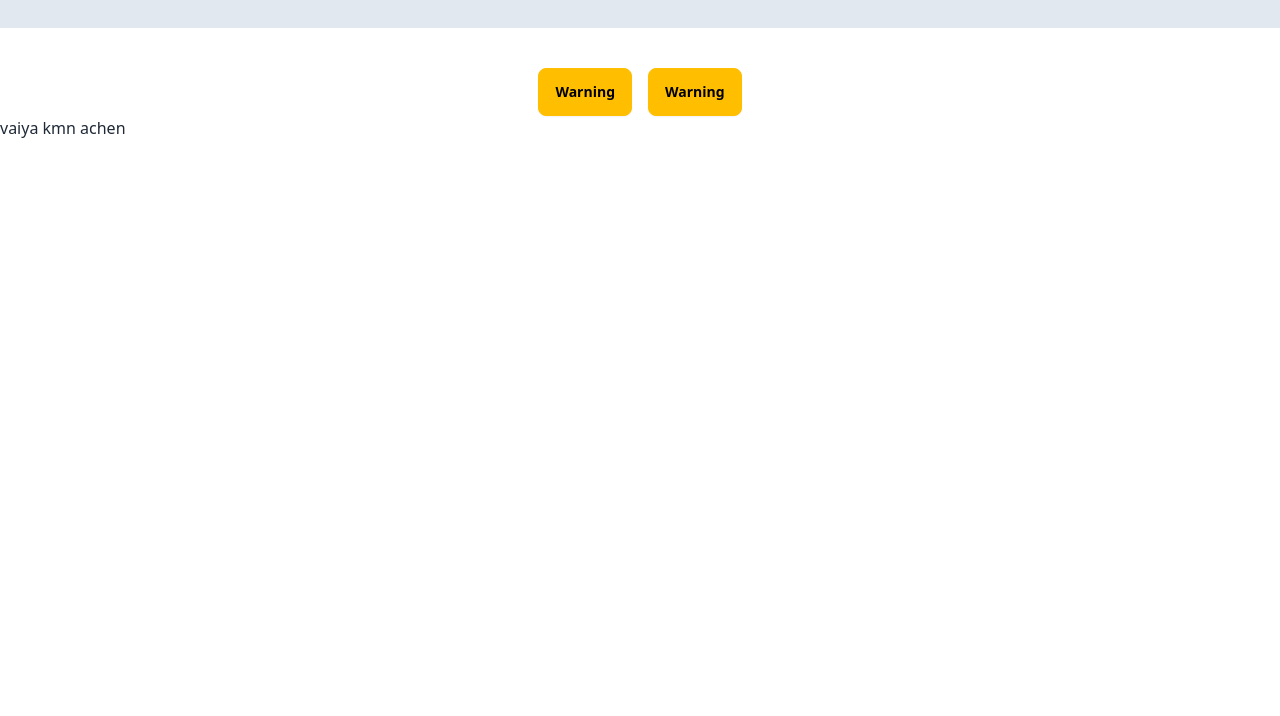
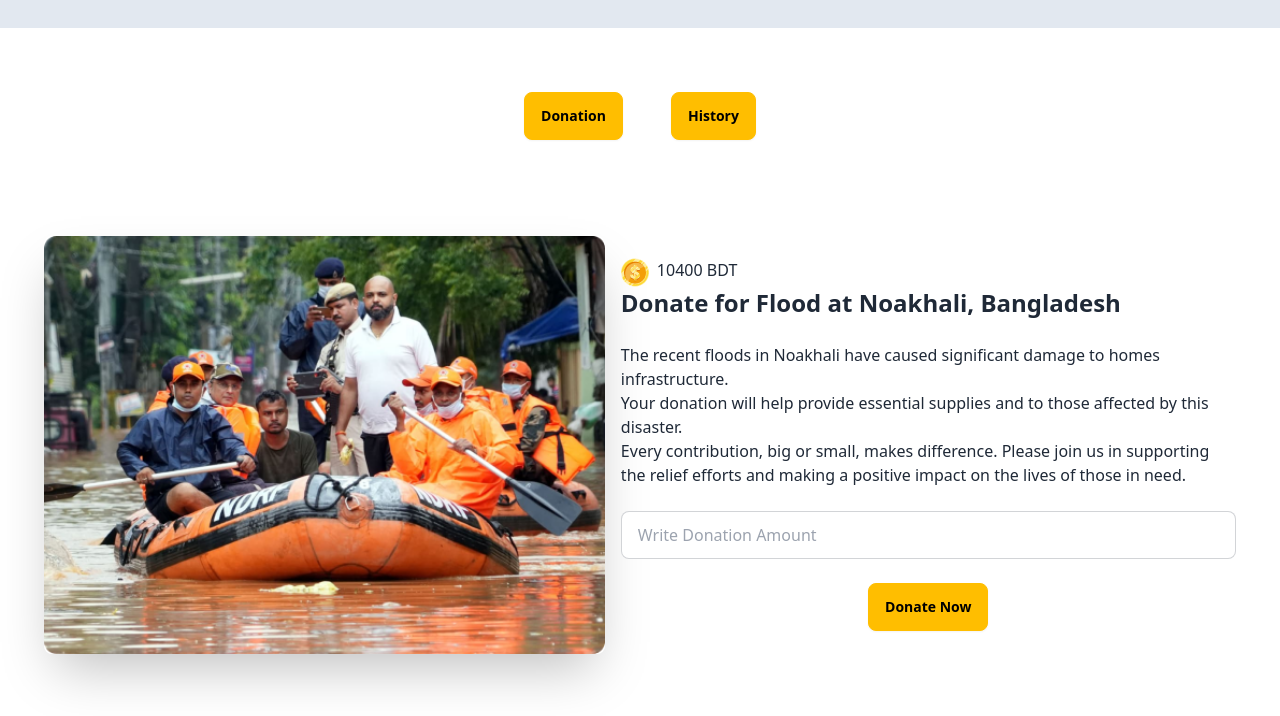
Before and after one commit to mehedi24124/assignment-5, a plain HTML site: page index.html in a window 1280 px wide. Shown: the part 84-800 px from the top of the page. Drawn offline with nearby package versions, Linux system fonts and the light colour scheme.

Commit message:
commit befor sleep

```diff
--- a/create.js
+++ b/create.js
@@ -11,3 +11,14 @@ function toggleInfo(infoId) {
         info2.style.display = 'block';
     }
 }
+
+
+// // for button color change (it for the donation button)
+document.getElementById('colorButton1').addEventListener('click', function() {
+    this.classList.remove('btn-warning');
+    this.classList.add('bg-red-500');
+});
+document.getElementById('colorButton2').addEventListener('click', function() {
+    this.classList.remove('btn-warning');
+    this.classList.add('bg-red-500');
+});
--- a/index.html
+++ b/index.html
@@ -29,24 +29,44 @@
               </div>
          </div>
          <!-- banner div -->
-         <div class="flex justify-center gap-4 mt-10">
-            <button  id="button1" onclick="toggleInfo('info1')" class="btn btn-warning">Warning</button>
-            <button  id="button2" onclick="toggleInfo('info2')" class="btn btn-warning">Warning</button>
-            <!-- <div id="info1" class="info">Information for Button 1</div>
-            <div id="info2" class="info" style="display:none;">vai eta thik korte hobe</div> -->
+         <div class="flex justify-center gap-12 mt-16">
+            <button  id="colorButton1" onclick="toggleInfo('info1')" class="btn btn-warning">Donation</button>
+            <button  id="colorButton2" onclick="toggleInfo('info2')" class="btn btn-warning">History</button>
         </div>
         </section>
         <!-- Donation section .....its part maybe 3 to 6 -->
         <section>
+            <!-- this is for donation part -->
+
             <div id="info1">
-                vaiya kmn achen
+                <div class="hero mt-20">
+                <div class="hero-content flex-col lg:flex-row">
+                  <img
+                    src="assets/noakhali.png"
+                    class="w-1/2 rounded-lg shadow-2xl" />
+                  <div>
+                    <div class="flex gap-2">
+                        <img src="assets/coin.png" alt="">
+                        <p>10400 BDT</p>
+                    </div>
+                    <h1 class="text-2xl font-bold">Donate for Flood at Noakhali, Bangladesh</h1>
+                    <p class="py-6"> The recent floods in Noakhali have caused significant damage to homes  infrastructure. <br> Your donation will help provide essential supplies and  to those affected by this disaster.<br> Every contribution, big or small, makes  difference. Please join us in supporting <br> the relief efforts and making a positive impact on the lives of those in need.</p>
+                    <input  type="text" placeholder="Write Donation Amount" class="input input-bordered w-full" /> <br>
+                    <div class="flex justify-center"><button class="btn btn-warning mt-6">Donate Now</button></div>
+                  </div>
+                </div>
+              </div>
+            </div>
 
-            </div>
+
+            <!-- its for history part -->
+
+
             <div id="info2" style="display:none;">
-                vai eta thik korte hobe
+               Lorem ipsum dolor sit amet consectetur adipisicing elit. Mollitia, ipsum delectus? Eveniet quas inventore amet tempore pariatur hic aperiam beatae consectetur impedit sequi iusto modi perspiciatis autem nesciunt, quidem, quibusdam optio delectus sit laboriosam adipisci animi quo ut veniam obcaecati! Non quis magnam commodi minus rerum officiis dolores, quos qui.
             </div>
         </section>
-        <section></section>
+        <section> </section>
     </main>
     <script src="create.js"></script>
 </body>
```
